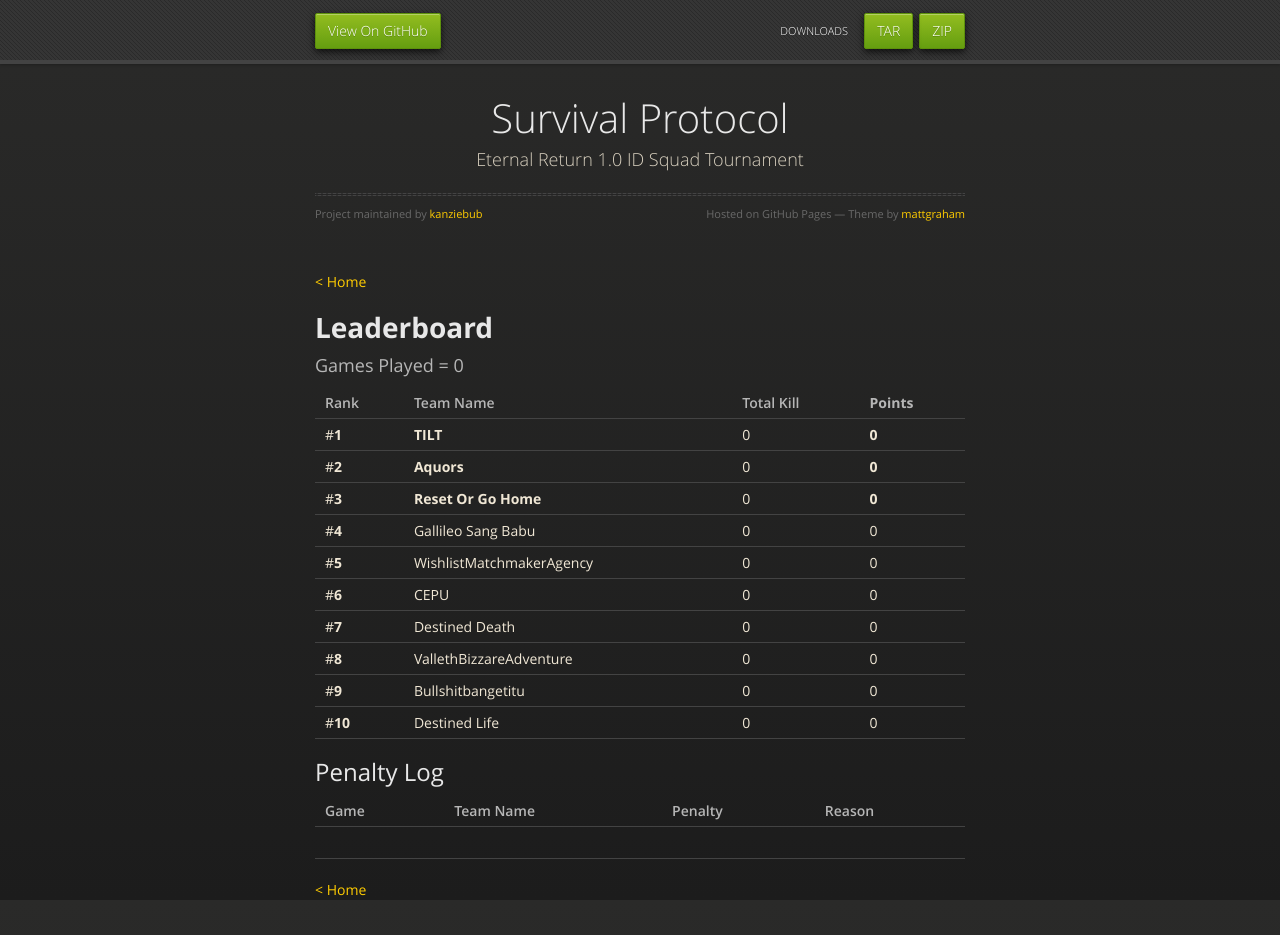
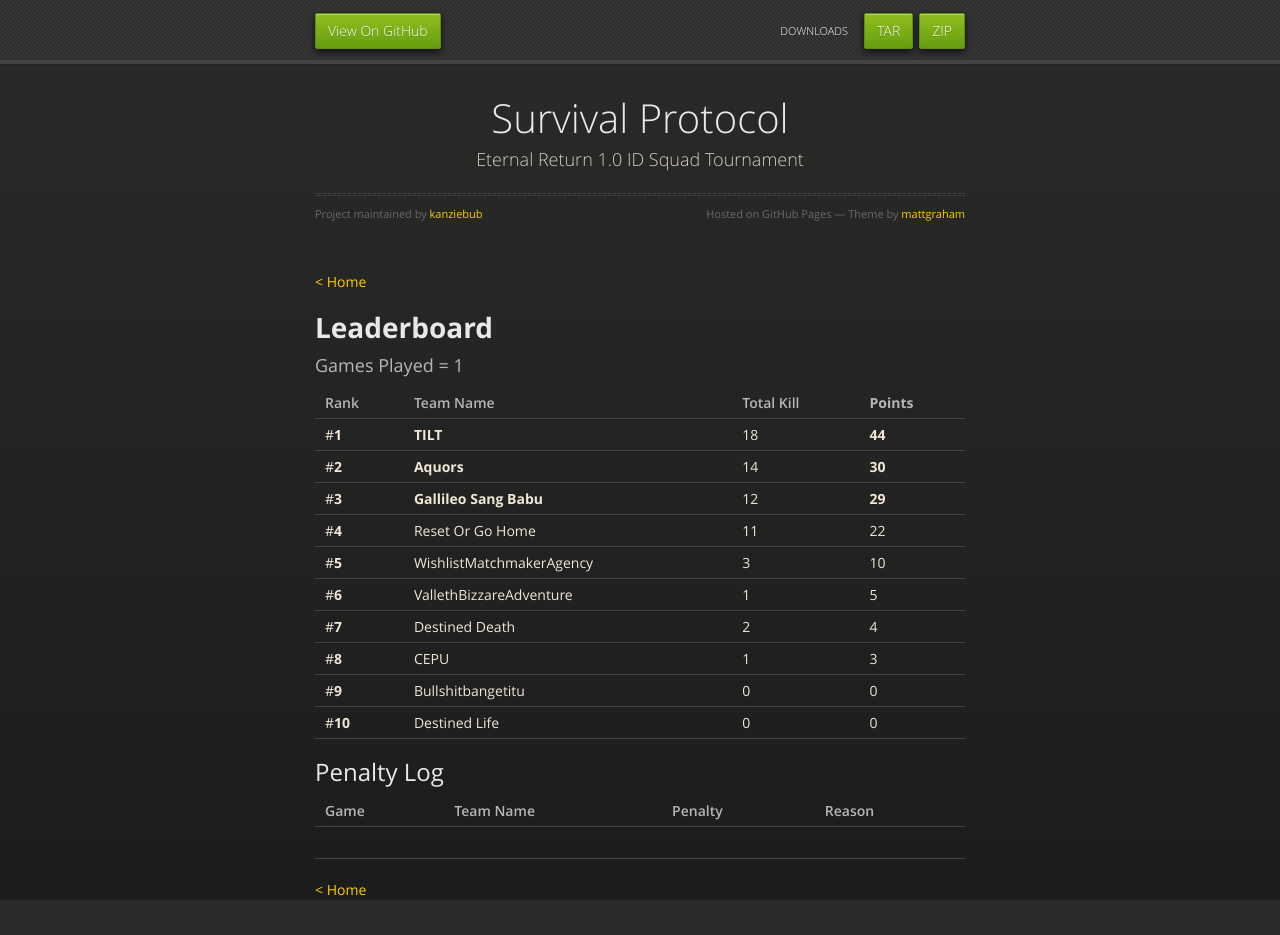
Before and after one commit to kanziebub/SurvivalProtocol, a Jekyll site: the page built from Invitational/01/leaderboard.md, in a window 1280 px wide and 1010 px high. Shown: the top 935 px of the window. Built offline with Jekyll 4.4.1, drawn with Linux system fonts in a browser that asks for light colours.

Commit message:
update game 1

```diff
--- a/Invitational/01/leaderboard.md
+++ b/Invitational/01/leaderboard.md
@@ -6,18 +6,18 @@ layout: default
 
 # **Leaderboard**
 
-### Games Played = 0
+### Games Played = 1
 
 |  Rank  | Team Name             | Total Kill | **Points** |
 |:-------|:----------------------|:-----------|:-----------|
-| #**1** | **TILT** | 0 | **0** |
-| #**2** | **Aquors** | 0 | **0** |
-| #**3** | **Reset Or Go Home** | 0 | **0** |
-| #**4** | Gallileo Sang Babu | 0 | 0 |
-| #**5** | WishlistMatchmakerAgency | 0 | 0 |
-| #**6** | CEPU | 0 | 0 |
-| #**7** | Destined Death | 0 | 0 |
-| #**8** | VallethBizzareAdventure | 0 | 0 |
+| #**1** | **TILT** | 18 | **44** |
+| #**2** | **Aquors** | 14 | **30** |
+| #**3** | **Gallileo Sang Babu** | 12 | **29** |
+| #**4** | Reset Or Go Home | 11 | 22 |
+| #**5** | WishlistMatchmakerAgency | 3 | 10 |
+| #**6** | VallethBizzareAdventure | 1 | 5 |
+| #**7** | Destined Death | 2 | 4 |
+| #**8** | CEPU | 1 | 3 |
 | #**9** | Bullshitbangetitu | 0 | 0 |
 | #**10** | Destined Life | 0 | 0 |
 
```
